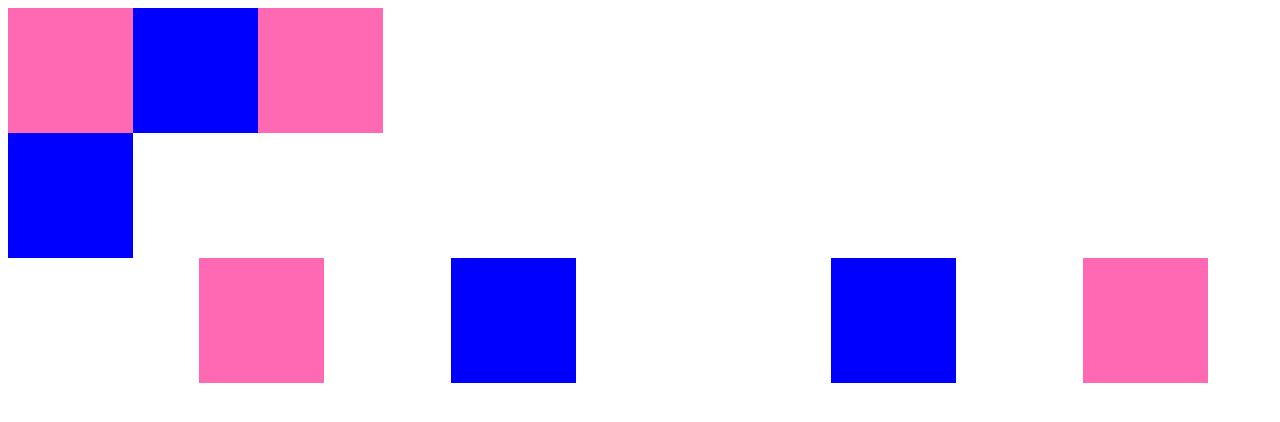
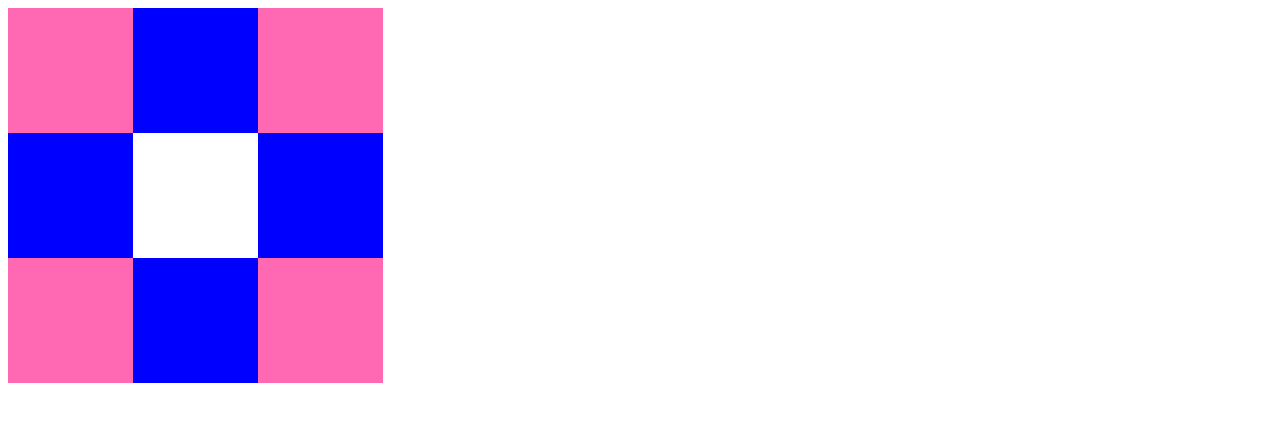
Before and after one commit to christianmbonet/abc-institute.com, a Gatsby site: page / in a window 1280 px wide. Built offline with nearby package versions, Linux system fonts and the light colour scheme; Gatsby itself is replaced by a stand-in of ours.

Commit message:
created blocks in grid system using flexbox rows

```diff
--- a/src/components/index.css
+++ b/src/components/index.css
@@ -8,36 +8,48 @@
 
 .topRow {
     display: flex;
-    align-content: space-around;
 }
 
 
-.firstPink {
+.topLeftPink {
     display: flex;
     height: 125px;
     width: 125px;
     background-color: hotpink;
 }
 
-.firstBlue {
+.topMiddleBlue {
     display: flex;
     height: 125px;
     width: 125px;
     background-color: blue;
 }
 
-.topRight {
-    display: flex;
-}
-
-.secondPink {
+.topRightPink {
     display: flex;
     height: 125px;
     width: 125px;
     background-color: hotpink;
 }
 
-.secondBlue {
+.middleRow {
+    display: flex;
+}
+
+.middleLeftBlue {
+    display: flex;
+    height: 125px;
+    width: 125px;
+    background-color: blue;
+}
+
+.middleMiddle {
+    display: flex;
+    height: 125px;
+    width: 125px;
+}
+
+.middleRightBlue {
     display: flex;
     height: 125px;
     width: 125px;
@@ -46,8 +58,6 @@
 
 .bottomRow {
     display: flex;
-    justify-content: space-around;
-    align-content: space-between;
 }
 
 .bottomLeft {
@@ -55,32 +65,21 @@
     flex-direction: column;
 }
 
-.thirdPink {
+.bottomLeftPink {
     display: flex;
     height: 125px;
     width: 125px;
     background-color: hotpink;
 }
 
-.thirdBlue {
+.bottomMiddleBlue {
     display: flex;
     height: 125px;
     width: 125px;
     background-color: blue;
 }
 
-.bottomRight {
-    display: flex;
-}
-
-.fourthBlue {
-    display: flex;
-    height: 125px;
-    width: 125px;
-    background-color: blue;
-}
-
-.fourthPink {
+.bottomRightPink {
     display: flex;
     height: 125px;
     width: 125px;
--- a/src/pages/index.js
+++ b/src/pages/index.js
@@ -4,22 +4,19 @@ import './../components/index.css'
 export default function Home() {
   return <div className='container'>
     <div className='topRow'>
-      <div className='topLeft'>
-        <div className='firstPink'></div>
-        <div className='firstBlue'></div>
-      </div>
-      <div className='topRight'>
-        <div className='secondBlue'></div>
-        <div className='secondPink'></div>
-      </div>
+        <div className='topLeftPink'></div>
+        <div className='topMiddleBlue'></div>
+        <div className='topRightPink'></div>
+    </div>
+    <div className='middleRow'>
+        <div className='middleLeftBlue'></div>
+        <div className='middleMiddle'></div>
+        <div className='middleRightBlue'></div>
     </div>
     <div className='bottomRow'>
-        <div className='bottomLeft'></div>
-          <div className='thirdPink'></div>
-          <div className='thirdBlue'></div>
-        <div className='bottomRight'></div>
-          <div className='fourthBlue'></div>
-          <div className='fourthPink'></div>
+        <div className='bottomLeftPink'></div>
+        <div className='bottomMiddleBlue'></div>
+        <div className='bottomRightPink'></div>
     </div>
   </div>
 }
```
